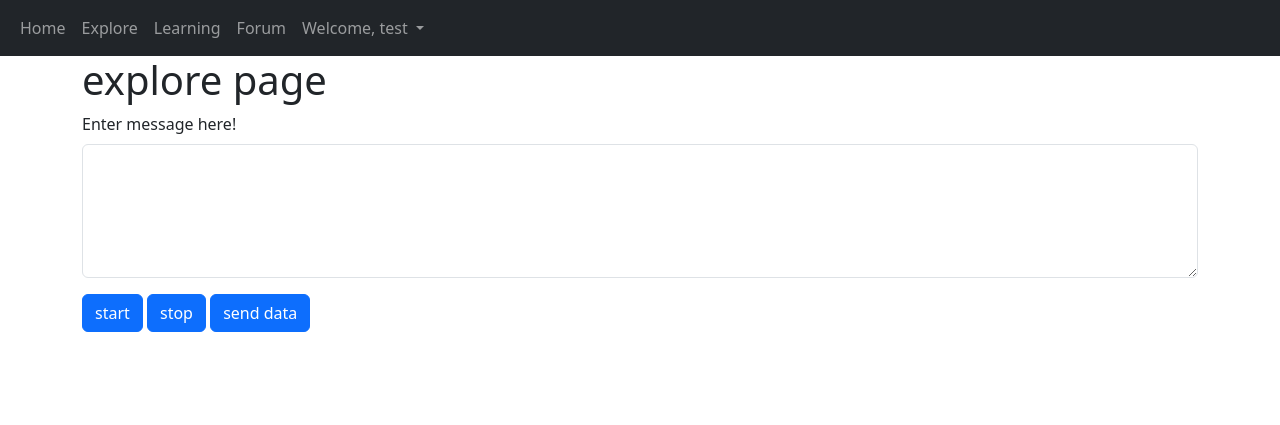
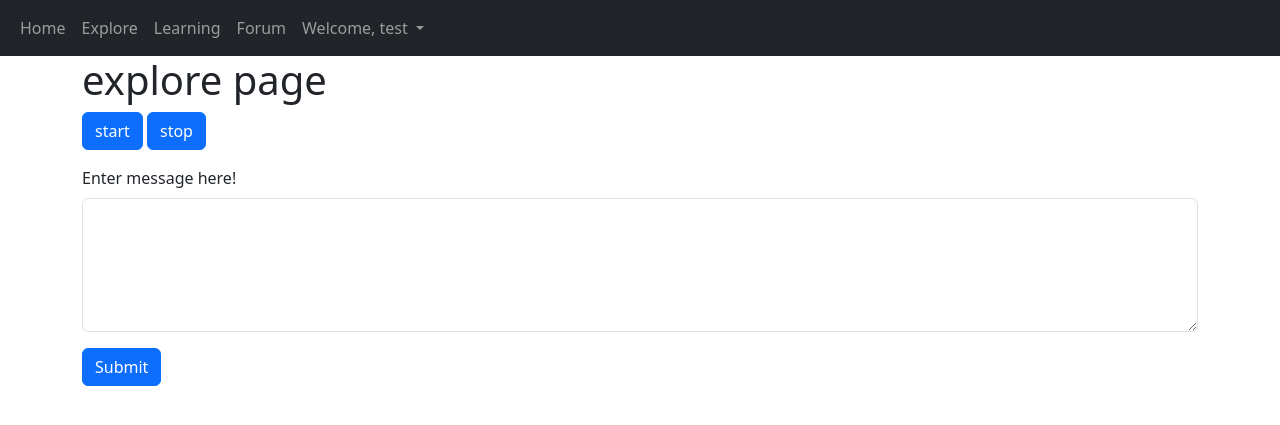
Before and after one commit to 3erbz/BC3415_GrpProj, a Flask app: page /explore in a window 1280 px wide. Shown: the top 425 px of the page. Run offline with Flask 3, Linux system fonts and the light colour scheme; a user stored in the database is signed in.

Commit message:
updated files

```diff
--- a/website/auth/start.py
+++ b/website/auth/start.py
@@ -21,7 +21,7 @@ def login ():
             if check_password_hash (user.password, password):
                 flash ('Logged in successfully!', category='success')
                 login_user (user, remember=True)
-                return redirect (url_for('homepage.news'))
+                return redirect (url_for('home_page.news'))
             else:
                 flash ('Incorrect password.', category='error')
         else:
--- a/website/pages/explore.py
+++ b/website/pages/explore.py
@@ -1,6 +1,5 @@
-from flask import Blueprint, render_template, request
+from flask import Blueprint, render_template, request, redirect, url_for
 from flask_login import login_required, current_user
-import textblob
 
 explore_page= Blueprint ('explore_page', __name__, template_folder='/templates')
 
@@ -9,14 +8,30 @@ explore_page= Blueprint ('explore_page', __name__, template_folder='/templates')
 def explore ():
     return render_template ("explore.html", user=current_user)
 
+@explore_page.route ('/explore/result', methods=['GET', 'POST'])
+@login_required
+def explore_result ():
+    if request.method == 'POST':
+        final_data  = {}
+        # register data
+        text_data = request.form['text_data']
+        speech_data = request.form.get ('speech_data')
 
-@explore_page.route ('/process', methods = ['GET','POST'])
-def process_data ():
-    data  = request.form.get('data')
-    res = data.upper()
-    return res
+        print (speech_data)
 
-# @explore_page.route ('/explore/result', methods = ['GET','POST'])
-# def process_data2 ():
-#     data  = request.form
-#     return render_template ("explore_result.html", user=current_user)
+        # append data to dictionary
+        final_data ["text"] = text_data
+        final_data ["speech"] = speech_data
+
+        # process data and generate response data
+        res_data = {}
+        import textblob
+        for data, content in final_data.items ():
+            if content != None:
+                analysis = textblob.TextBlob (content).sentiment
+                res_data [data] = {"polarity": analysis.polarity, "subjectivity": analysis.subjectivity}
+
+
+        print (res_data)
+
+        return render_template ("explore_result.html",user=current_user,data=res_data)
--- a/website/templates/explore.html
+++ b/website/templates/explore.html
@@ -7,24 +7,24 @@ content%}
 
 <h1>explore page</h1>
 
-<div class="mb-3">
-  <label for="text-data" class="form-label">Enter message here!</label>
-  <textarea class="form-control" id="text-data" rows="5"></textarea>
-</div>
-
 <button class="btn btn-primary" id="start">start</button>
 <button class="btn btn-primary" id="stop">stop</button>
-<button class="btn btn-primary" onclick="sendData()">send data</button>
 
-<p class="fs-1" id="result"></p>
+<p class="fs-1" id="speech_data" name="speech_data"></p>
 
-<p class="fs-1" id="output"></p>
+<form action="/explore/result" method="post">
+  <div class="mb-3">
+    <label for="text-data" class="form-label">Enter message here!</label>
+    <textarea class="form-control" name="text_data" rows="5"></textarea>
+  </div>
+  <input type="submit" class="btn btn-primary" />
+</form>
 
 <script>
   // record audio
   var startButton = document.getElementById("start");
   var stopButton = document.getElementById("stop");
-  var resultElement = document.getElementById("result");
+  var speech_data = document.getElementById("speech_data");
 
   var recognition = new webkitSpeechRecognition();
   recognition.lang = window.navigator.language;
@@ -39,40 +39,8 @@ content%}
 
   recognition.addEventListener("result", (event) => {
     const result = event.results[event.results.length - 1][0].transcript;
-    resultElement.textContent = result;
+    speech_data.textContent = result;
   });
-
-  function sendData() {
-    // getting data files
-    var speechData = resultElement.textContent;
-    var textData = document.getElementById("text-data").value;
-
-    // checking length of data
-    if (speechData.length > 0) {
-      var analysisData = speechData;
-      console.log("speech data sent");
-    } else if (textData.length > 0) {
-      var analysisData = textData;
-      console.log("text data sent");
-    } else {
-      console.log("No data to send.");
-    }
-
-    // declaring output location
-    var output = document.getElementById("output");
-    $.ajax({
-      url: "/process",
-      type: "POST",
-      data: { data: analysisData },
-      success: function (response) {
-        console.log(response);
-        output.textContent = response;
-      },
-      error: function (error) {
-        console.log(error);
-      },
-    });
-  }
 </script>
 
 {% endblock %}
--- a/website/templates/explore_result.html
+++ b/website/templates/explore_result.html
@@ -3,4 +3,6 @@
 
 <h1>explore result</h1>
 
+<p class="fs-1" id="output">{{data}}</p>
+
 {% endblock %}
```
